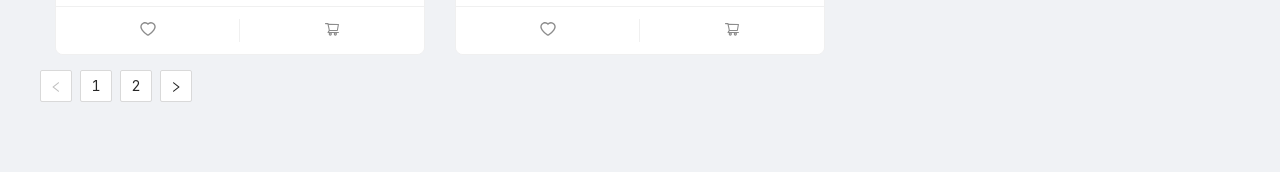
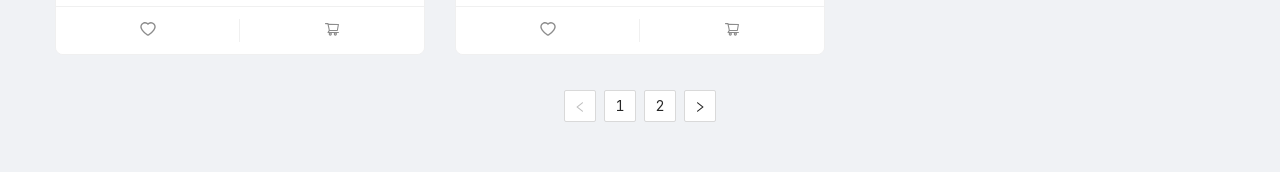
Before and after one commit to freevuehub/class101-test, a React (Create React App) app: page /products in a window 1280 px wide. Shown: the part 692-864 px from the top of the page. Built offline with nearby package versions, Linux system fonts and the light colour scheme.

Commit message:
[UX/UI]: 페이지 style 조정

```diff
--- a/src/App.tsx
+++ b/src/App.tsx
@@ -5,6 +5,9 @@ import { Layout } from 'antd'
 import { Home, Products, Cart } from './pages'
 import { AppBar } from './components'
 
+const LayoutStyled = styled(Layout)`
+  min-height: 100vh;
+`
 const ContentStyled = styled(Layout.Content)`
   max-width: 1200px;
   padding: 50px 0;
@@ -14,7 +17,7 @@ const ContentStyled = styled(Layout.Content)`
 const App: React.FC = () => {
   return (
     <Router>
-      <Layout>
+      <LayoutStyled>
         <AppBar />
         <ContentStyled>
           <Switch>
@@ -24,7 +27,7 @@ const App: React.FC = () => {
           </Switch>
         </ContentStyled>
         <Layout.Footer style={{ textAlign: 'center' }}>FreeVue Copyright © 2020.</Layout.Footer>
-      </Layout>
+      </LayoutStyled>
     </Router>
   )
 }
--- a/src/pages/Products.tsx
+++ b/src/pages/Products.tsx
@@ -9,6 +9,10 @@ import queryString from 'query-string'
 
 const ColStyled = styled(Col)`
   padding: 15px;
+`
+const PageStyled = styled(Pagination)`
+  text-align: center;
+  margin-top: 20px;
 `
 
 const listMap = (item: IProduct) => (
@@ -50,7 +54,7 @@ const Products: React.FC = () => {
   return (
     <>
       <Row>{list.map(listMap)}</Row>
-      <Pagination onChange={onPageClick} defaultCurrent={page} total={count} />
+      <PageStyled onChange={onPageClick} defaultCurrent={page} total={count} />
     </>
   )
 }
```
